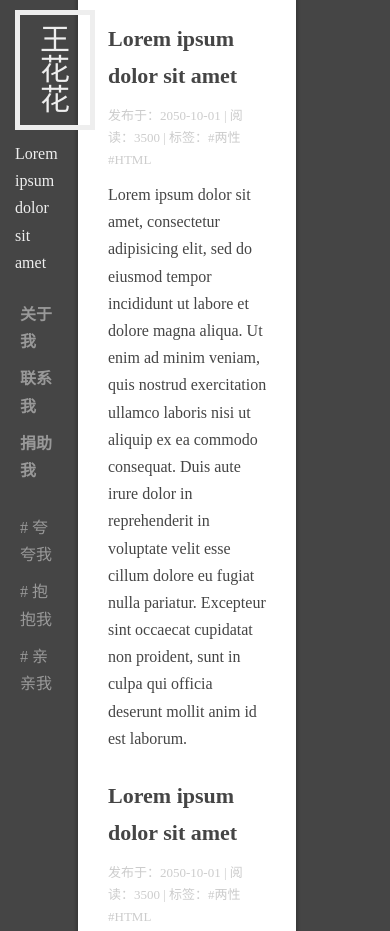
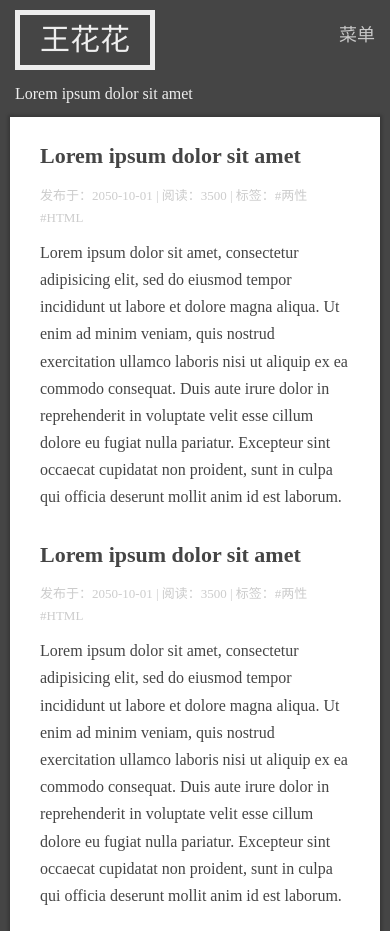
Before and after one commit to edwardju1010/myblog, a plain HTML site: page index.html in a window 390 px wide. Shown: the top 931 px of the page. Drawn offline with nearby package versions, Linux system fonts and the light colour scheme.

Commit message:
responsive version

```diff
--- a/css/main.css
+++ b/css/main.css
@@ -84,3 +84,8 @@ a, body{
 .article > * {
   margin: 10px 0;
 }
+
+#menu-checkbox,
+#menu-toggle {
+  display: none;
+}
--- /dev/null
+++ b/css/mobile.css
@@ -0,0 +1,41 @@
+* {
+  -webkit-box-sizing: border-box;
+  box-sizing: border-box;
+}
+
+.side-bar {
+  position: relative;
+  width: 100%;
+  float: none;
+}
+
+.main {
+  width: 100%;
+  padding-left: 10px;
+  padding-right: 10px;
+}
+
+.article-list {
+  margin: 0;
+}
+
+.side-bar .nav,
+.side-bar .tag-list {
+  display: none;
+  text-align: center;
+}
+
+#menu-toggle {
+  display: block;
+  position: absolute;
+  top: 10px;
+  right: 0;
+  font-size: 18px;
+  font-weight: 100;
+  color: rgba(255,255,255,0.7);
+}
+
+#menu-checkbox:checked ~ .nav,
+#menu-checkbox:checked ~ .tag-list {
+  display: block;
+}
--- a/index.html
+++ b/index.html
@@ -6,10 +6,13 @@
   <meta http-equiv="X-UA-Compatible" content="ie=edge">
   <link href="https://cdn.bootcss.com/normalize/5.0.0/normalize.min.css" rel="stylesheet">
   <link rel="stylesheet" href="css/main.css">
+  <link rel="stylesheet" media="(max-width: 768px)" href="css/mobile.css">
   <title>王花花</title>
 </head>
 <body>
   <div class="side-bar">
+    <label id="menu-toggle" for="menu-checkbox">菜单</label>
+    <input id="menu-checkbox" type="checkbox">
     <div class="header">
       <a href="index.html" class="logo">王花花</a>
       <div class="intro">Lorem ipsum dolor sit amet</div>
@@ -23,7 +26,6 @@
       <a href="#" class="item"># 夸夸我</a>
       <a href="#" class="item"># 抱抱我</a>
       <a href="#" class="item"># 亲亲我</a>
-
     </div>
   </div>
   <div class="main">
```
